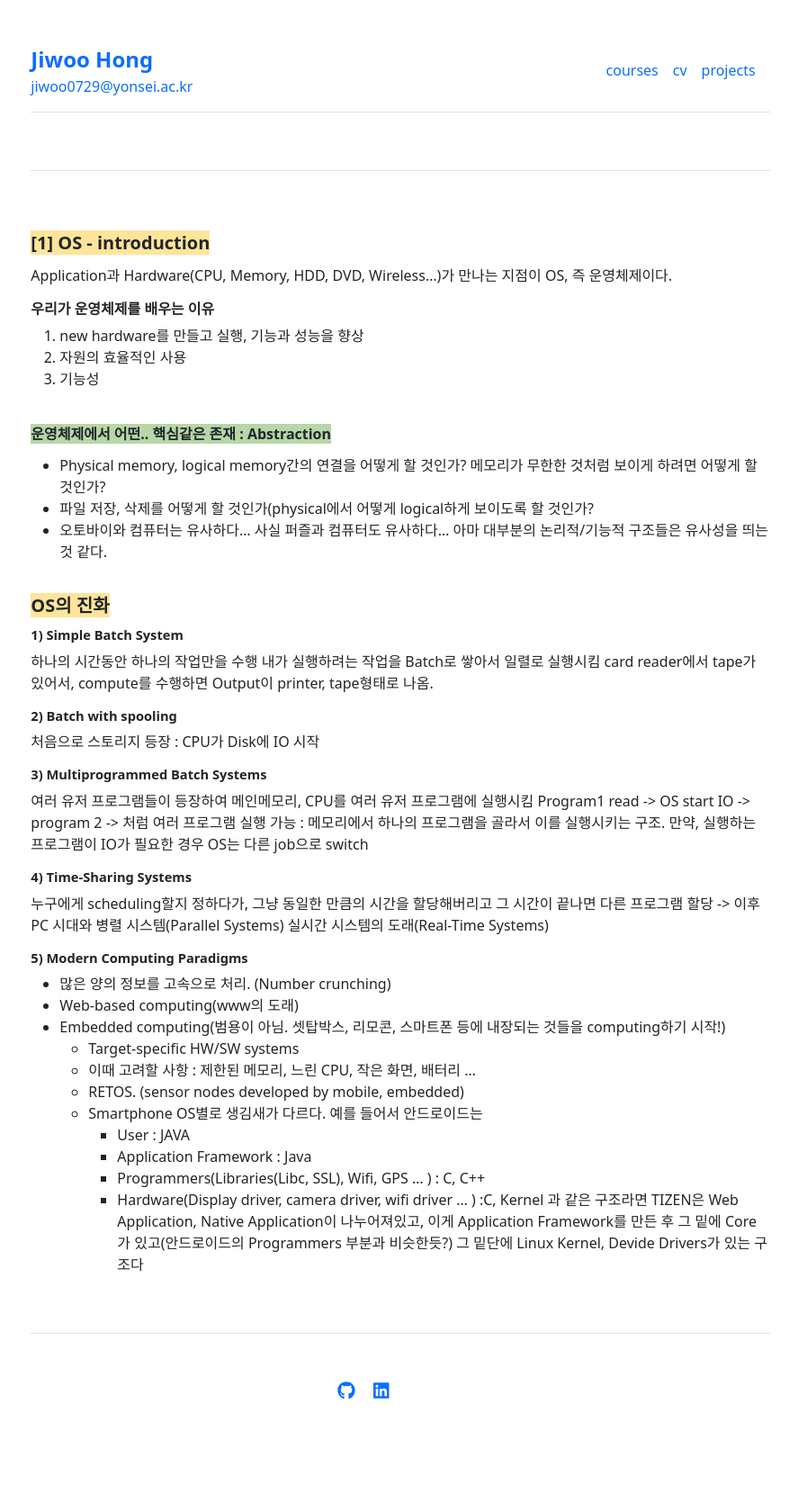
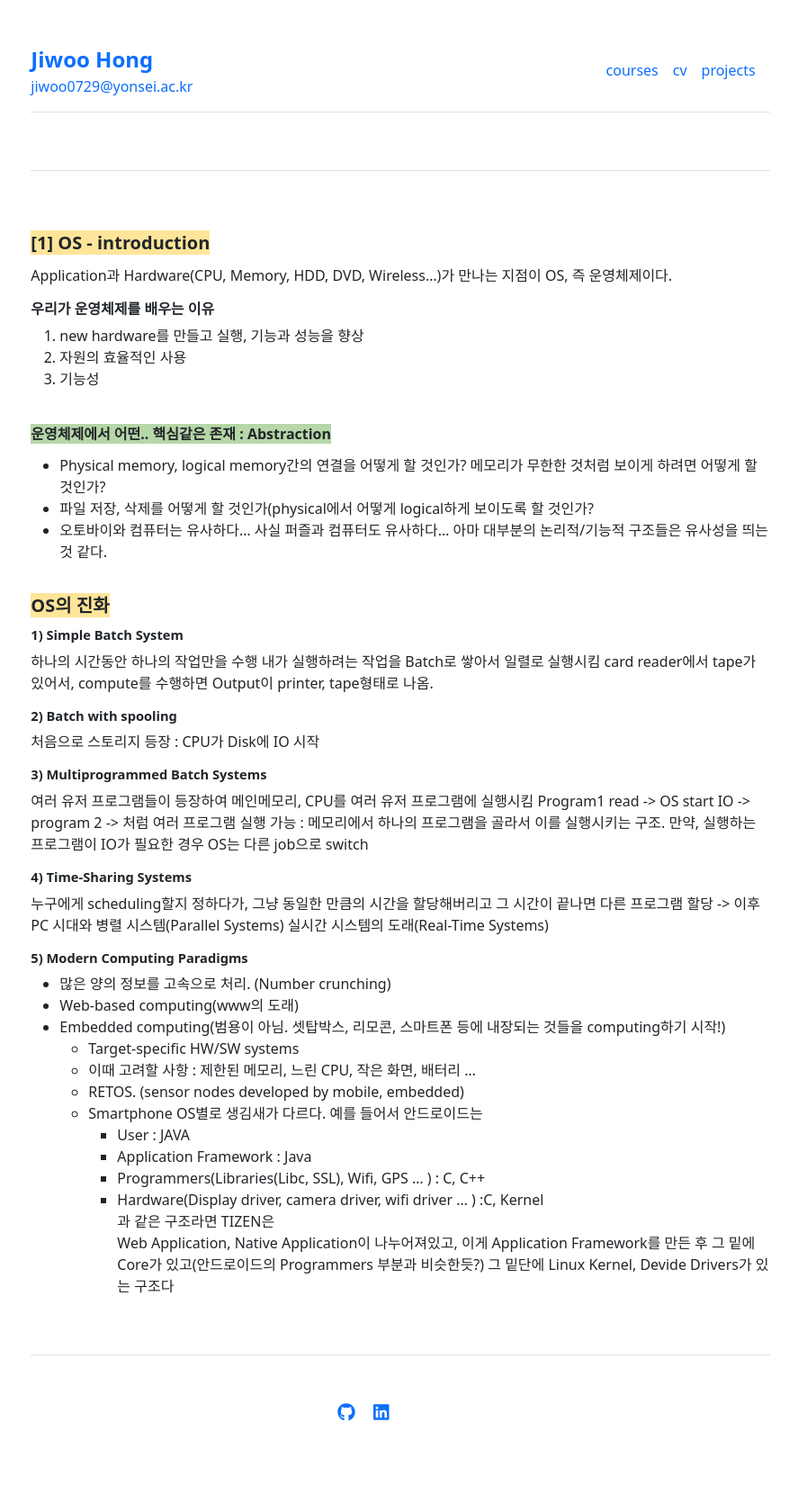
Before and after one commit to JiwooHong01/JiwooHong01.github.io, a Jekyll site: the page built from courses/os/L1.md, in a window 1280 px wide. Shown: the whole page at 90% size, without its empty margins (195-1082 px from the left). Built offline with Jekyll 4.4.1, drawn with Linux system fonts in a browser that asks for light colours; our own code applies the rules of GitHub Pages for plain Markdown files; before the commit the page ends 1656 px from its top, so only the background shows below that.

Commit message:
Update L1.md

```diff
--- a/courses/os/L1.md
+++ b/courses/os/L1.md
@@ -32,6 +32,6 @@ Program1 read -> OS start IO -> program 2 -> 처럼 여러 프로그램 실행
         - User : JAVA
         - Application Framework : Java
         - Programmers(Libraries(Libc, SSL), Wifi, GPS ... ) : C, C++
-        - Hardware(Display driver, camera driver, wifi driver ... ) :C, Kernel
-    과 같은 구조라면 TIZEN은
+        - Hardware(Display driver, camera driver, wifi driver ... ) :C, Kernel<br>
+    과 같은 구조라면 TIZEN은<br>
         Web Application, Native Application이 나누어져있고, 이게 Application Framework를 만든 후 그 밑에 Core가 있고(안드로이드의 Programmers 부분과 비슷한듯?) 그 밑단에 Linux Kernel, Devide Drivers가 있는 구조다
```
